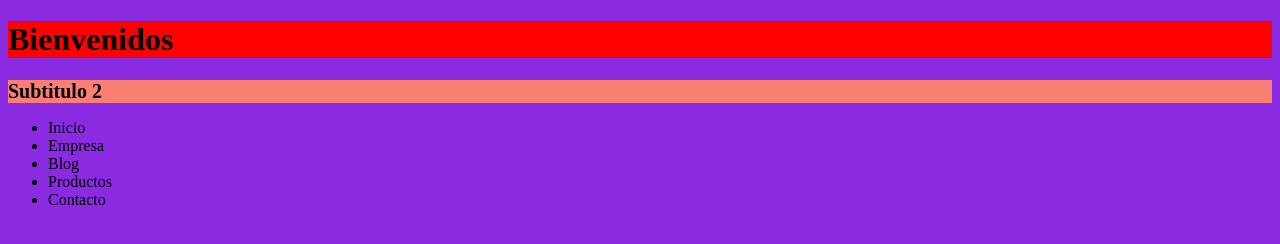
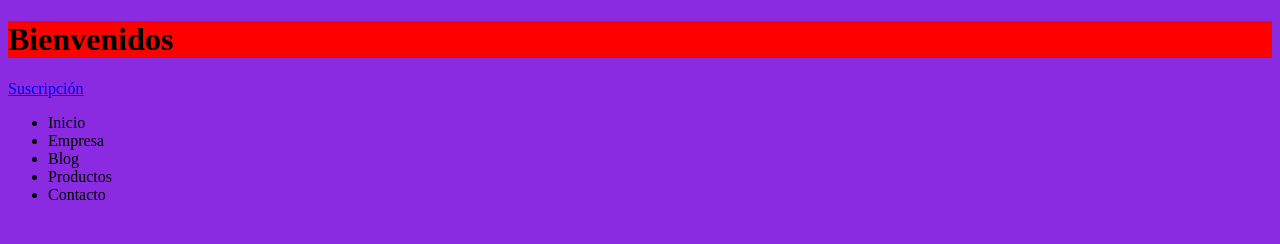
Before and after one commit to jhongaleano09/Proyecto_1, a plain HTML site: page index.html in a window 1280 px wide. Drawn offline with Linux system fonts and the light colour scheme.

Commit message:
Agregado link a Suscripción en index

```diff
--- a/index.html
+++ b/index.html
@@ -9,7 +9,7 @@
 <body>
     <h1>Bienvenidos</h1>
     <!-- bug arreglado con el id #13412 -->
-    <h2>Subtitulo 2</h2>
+    <a href="suscripcion.html">Suscripción</a>
     <div class="navegacion">
         <ul>
             <li>Inicio</li>
```
